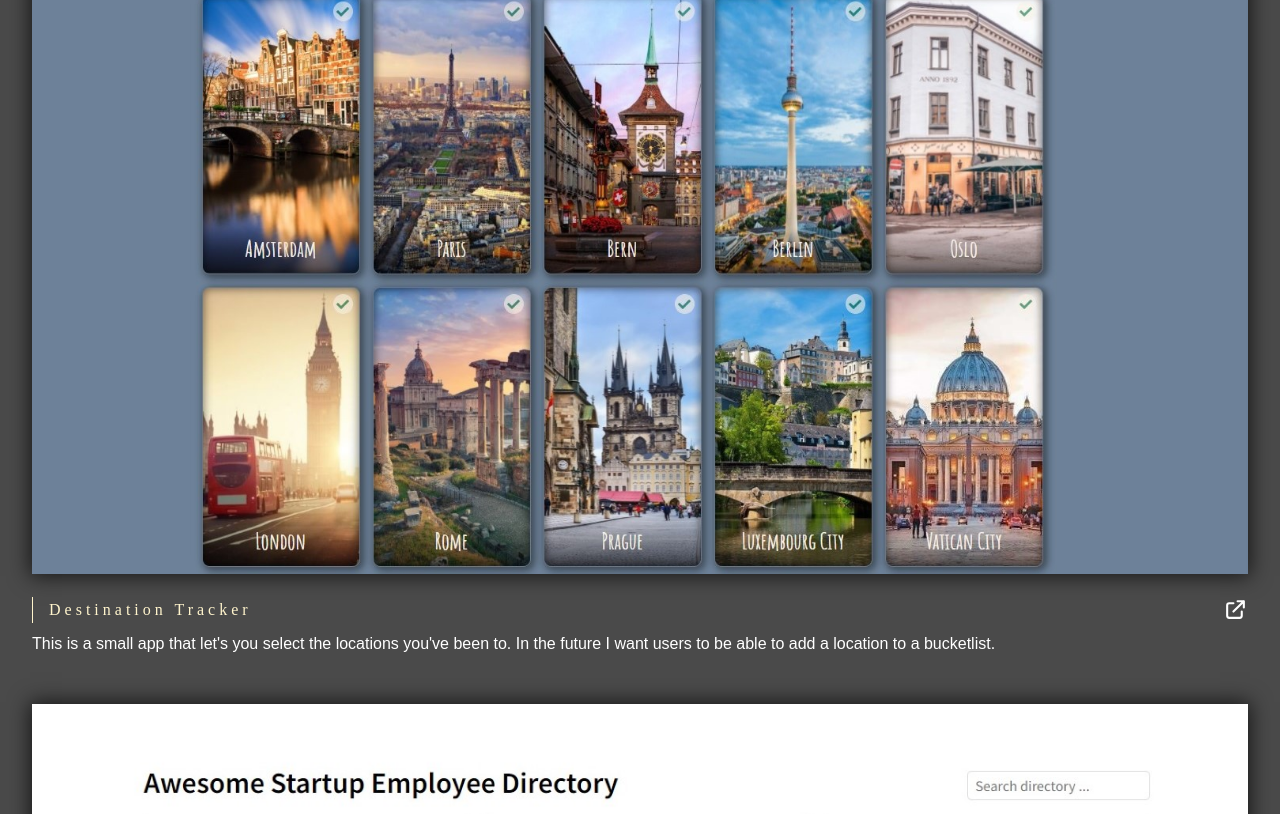
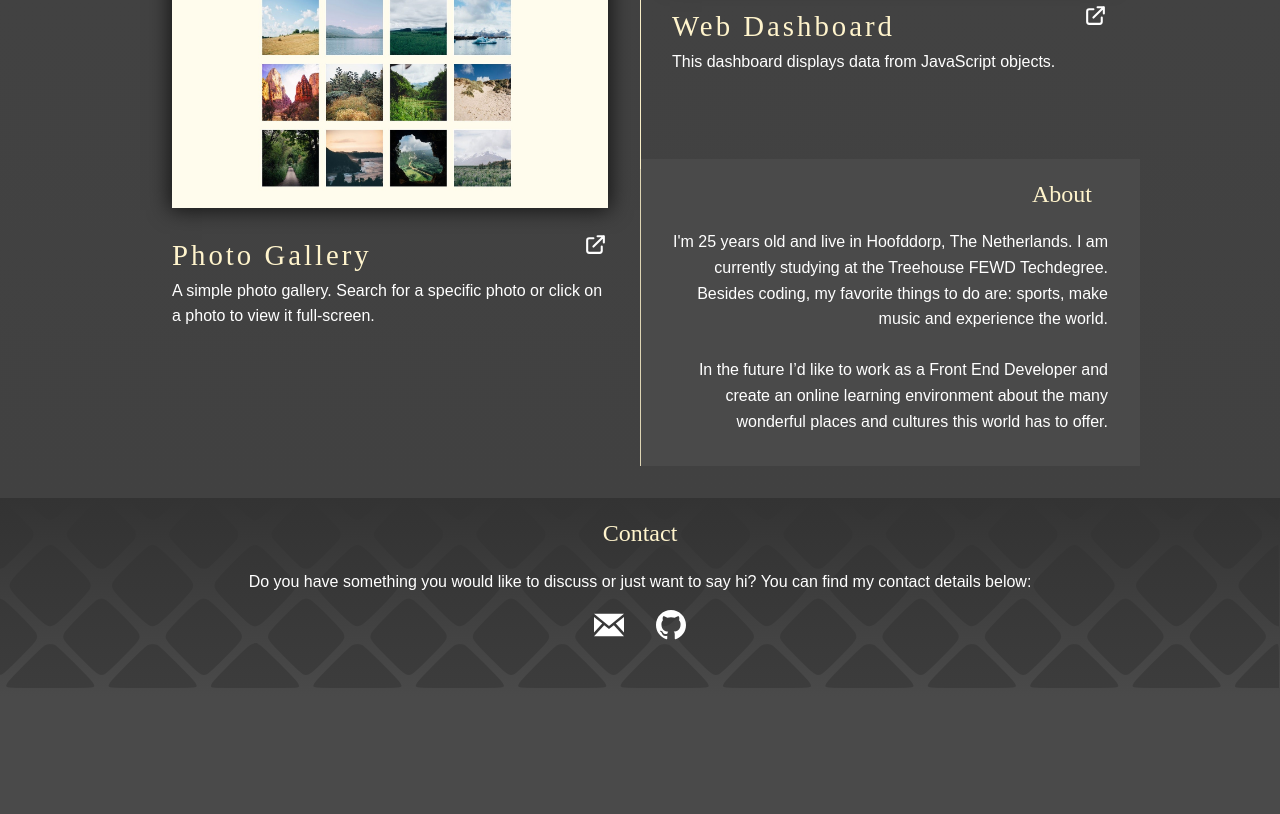
Before and after one commit to danieltreep/capstone-portfolio, a plain HTML site: page index.html in a window 1280 px wide. Shown: the part 1815-2629 px from the top of the page. After the commit the page ends 2511 px from the top, so only its background shows below. Drawn offline with Linux system fonts and the light colour scheme; a web font is replaced by a local one.

Commit message:
styling nearly done

```diff
--- a/css/styles.css
+++ b/css/styles.css
@@ -7,11 +7,21 @@
 /* Header styling */
 header {
     height: 100vh;
-    background: linear-gradient(0deg, rgb(51, 51, 51) 0%, rgb(74, 74, 74) 100%);
+    background: linear-gradient(45deg, rgb(51, 51, 51) 0%, rgba(51, 51, 51, 0.993) 40%, rgba(74, 74, 74, 0.801) 100%);
     padding: 1rem;
     display: flex;
     flex-direction: column;
     justify-content: space-between;
+    position: relative;
+
+}
+header::after {
+    content: url(../images/pattern.png);
+    position: absolute;
+    opacity: 65%;
+    bottom: 0;
+    right: 0;
+    z-index: -1;
 }
 nav {
     display: flex;
@@ -67,7 +77,7 @@ h3 {
 h3::after {
     content: "";
     position: absolute;
-    height: 8.5rem;
+    height: 8rem;
     border-left: 1px solid #FFF4CC;
     left: -1px;
 }
@@ -82,21 +92,25 @@ h3::after {
 
 /* Main styling */
 body {
-    display: grid;
     background-color: #4A4A4A;
+}
+main {
+    background: linear-gradient(180deg, rgb(68, 68, 68) 0%, rgb(65, 65, 65) 100%);
 }
 img {
     width: 100%;
     box-shadow: 0px 0px 20px 2px rgba(0, 0, 0, 0.712);
 }
+#projects {
+    margin-top: 0;
+    padding-top: 1rem;
+}
 .project {
-    margin: 2rem 2rem 3rem;
+    padding: 2rem;
 }
 h4 {
-    letter-spacing: 4px;
-    padding: 0 1rem 0;
+    letter-spacing: 3px;
     margin: 1rem 0 .5rem;
-    border-left: 1px solid #FFF4CC;
     color: #FFF4CC;
     font-weight: normal;
 }
@@ -110,8 +124,8 @@ h4 {
     margin: 0;
 }
 .about {
-    background: linear-gradient(180deg, rgb(51, 51, 51) 0%, rgb(74, 74, 74) 100%);
-    margin-bottom: 2rem;
+    background: linear-gradient(180deg, rgb(51, 51, 51) 0%, rgba(74, 74, 74, 0.801) 100%);
+    padding-bottom: 2rem;
 }
 .about h2 {
     padding: 1rem 1rem 0;
@@ -122,7 +136,7 @@ h4 {
 .about h2::after {
     content: "";
     position: absolute;
-    height: 7rem;
+    height: 5rem;
     border-right: 1px solid #FFF4CC;
     right: -1px;
     bottom: .5rem;
@@ -134,8 +148,9 @@ h4 {
 
 /* Footer styling*/
 footer {
-    background: linear-gradient(180deg, rgb(51, 51, 51) 0%, rgb(74, 74, 74) 100%);
-    margin-bottom: 2rem;
+    background: linear-gradient(180deg, rgb(51, 51, 51) 0%, rgba(74, 74, 74, 0.651) 100%);
+    padding-bottom: 2rem;
+    position: relative;
 }
 footer p {
     margin: 0 2rem ;
@@ -153,3 +168,122 @@ footer h2::after {
     left: -1px;
     bottom: .5rem;
 }
+footer::after {
+    content: url(../images/pattern.png);
+    position: absolute;
+    opacity: 50%;
+    bottom: 0;
+    right: 0;
+    z-index: -1;
+}
+.contact {
+    display: flex;
+    justify-content: center;
+}
+.contact a {
+    padding: 1rem;
+}
+.icon {
+    fill: white;
+}
+
+@media screen and (min-width: 768px) {
+    .main {
+        display: grid;
+        justify-content: center;
+        grid-gap: 1px 0;
+        grid-template-columns: repeat(2, minmax(300px, 500px));
+        grid-template-rows: repeat(6, .5fr);
+        margin: 0 auto;
+        padding: 2rem;
+        max-width: 1100px;
+        position: relative;
+        overflow: hidden;
+    }
+    #projects {
+        font-size: 3.5rem;
+        font-weight: 300;
+        align-self: center;
+        justify-self: center;
+        margin: 0;
+    }
+    .project {
+        max-width: 600px;
+        justify-self: center;
+        margin: 0;
+        padding: 2rem;
+    }
+    .p1 {
+        grid-column-start: 1;
+        grid-row-start: 1;
+        grid-row-end: 3;
+
+    }
+    .p2 {
+        grid-column-start: 2;
+        grid-row-start: 2;
+        grid-row-end: 4;
+
+    }
+    .p3 {
+        grid-column-start: 1;
+        grid-row-start: 3;
+        grid-row-end: 5;
+    }
+    .p4 {
+        grid-column-start: 2;
+        grid-row-start: 4;
+        grid-row-end: 6;
+    }
+    .p5 {
+        grid-column-start: 1;
+        grid-row-start: 5;
+        grid-row-end: 7;
+    }
+    .about {
+        grid-column-start: 2;
+        grid-column-end: 2;
+        grid-row-start: 6;
+        text-align: left;
+        background: #4A4A4A;
+        position: relative;
+    }
+    h4 {
+        font-size: 1.2rem;
+        margin-bottom: 0;
+    }
+    footer {
+        text-align: center;
+        overflow: hidden;
+    }
+    h2::after,
+    h3::after {
+        display: none;
+    }
+    main::after {
+        content: "";
+        position: absolute;
+        border-left: 1px solid #fff4ccd0;
+        left: 50%;
+        right: 50%;
+        top: calc(100vh - 1rem);
+        height: 1200px;
+    }
+    .about::after {
+        content: "";
+        position: absolute;
+        border-left: 1px solid #fff4ccd0;
+        height: 500px;
+        bottom: 0;
+    }
+
+}
+
+@media screen and (min-width: 1024px) {
+    #projects {
+        font-size: 4rem;
+    }
+    h4 {
+        font-size: 1.8rem;
+    }
+}
--- a/index.html
+++ b/index.html
@@ -14,9 +14,9 @@
 <body>
     <header>
         <nav>
-            <a href="">Projects</a>
-            <a href="">About</a>
-            <a href="">Contact</a>
+            <a href="#projects">Projects</a>
+            <a href="#about">About</a>
+            <a href="#contact">Contact</a>
         </nav>
         <div>
             <div class="intro">
@@ -32,9 +32,10 @@
 
     </header>
     <main>
-        <h2>Projects</h2>
+        <div class="main">
+            <h2 id="projects">Projects</h2>
 
-        <div class="project">
+                <div class="project p1">
                     <img src="images/wheel.jpg" alt="Wheel of Success project">
                     <div>
                         <a href=""><svg class="photo-link" fill="none" stroke="currentColor" viewBox="0 0 24 24" xmlns="http://www.w3.org/2000/svg"><path stroke-linecap="round" stroke-linejoin="round" stroke-width="2" d="M10 6H6a2 2 0 00-2 2v10a2 2 0 002 2h10a2 2 0 002-2v-4M14 4h6m0 0v6m0-6L10 14"></path></svg></a>
@@ -43,16 +44,16 @@
                     </div>
                 </div>
 
-        <div class="project">
+                <div class="project p2">
                     <img src="images/bucketlist.jpg" alt="Destination Tracker project">
                     <div>
                         <a href=""><svg class="photo-link" fill="none" stroke="currentColor" viewBox="0 0 24 24" xmlns="http://www.w3.org/2000/svg"><path stroke-linecap="round" stroke-linejoin="round" stroke-width="2" d="M10 6H6a2 2 0 00-2 2v10a2 2 0 002 2h10a2 2 0 002-2v-4M14 4h6m0 0v6m0-6L10 14"></path></svg></a>
                         <h4>Destination Tracker</h4>
-                <p>This is a small app that let's you select the locations you've been to. In the future I want users to be able to add a location to a bucketlist.</p>
+                        <p>This is a small app that let's you select the locations you've been to. In the future I want users to be able to add their own locations and add a location to a bucketlist.</p>
                     </div>
                 </div>
 
-        <div class="project">
+                <div class="project p3">
                     <img src="images/directory.jpg" alt="Employee Directory project">
                     <div>
                         <a href=""><svg class="photo-link" fill="none" stroke="currentColor" viewBox="0 0 24 24" xmlns="http://www.w3.org/2000/svg"><path stroke-linecap="round" stroke-linejoin="round" stroke-width="2" d="M10 6H6a2 2 0 00-2 2v10a2 2 0 002 2h10a2 2 0 002-2v-4M14 4h6m0 0v6m0-6L10 14"></path></svg></a>
@@ -61,7 +62,7 @@
                     </div>
                 </div>
 
-        <div class="project">
+                <div class="project p4">
                     <img src="images/dashboard.jpg" alt="WebApp Dashboard project">
                     <div>
                         <a href=""><svg class="photo-link" fill="none" stroke="currentColor" viewBox="0 0 24 24" xmlns="http://www.w3.org/2000/svg"><path stroke-linecap="round" stroke-linejoin="round" stroke-width="2" d="M10 6H6a2 2 0 00-2 2v10a2 2 0 002 2h10a2 2 0 002-2v-4M14 4h6m0 0v6m0-6L10 14"></path></svg></a>
@@ -70,7 +71,7 @@
                     </div>
                 </div>
 
-        <div class="project">
+                <div class="project p5">
                     <img src="images/gallery.jpg" alt="Photo Gallery project">
                     <div>
                         <a href=""><svg class="photo-link" fill="none" stroke="currentColor" viewBox="0 0 24 24" xmlns="http://www.w3.org/2000/svg"><path stroke-linecap="round" stroke-linejoin="round" stroke-width="2" d="M10 6H6a2 2 0 00-2 2v10a2 2 0 002 2h10a2 2 0 002-2v-4M14 4h6m0 0v6m0-6L10 14"></path></svg></a>
@@ -79,20 +80,21 @@
                     </div>
                 </div>
 
-        <div class="about">
+
+            <div id="about" class="about">
                 <h2>About</h2>
                 <p>I'm 25 years old and live in Hoofddorp, The Netherlands. I am currently studying at the Treehouse FEWD Techdegree. Besides coding, my favorite things to do are: sports, make music and experience the world. </p>
                 <br>
                 <p>In the future I’d like to work as a Front End Developer and create an online learning environment about the many wonderful places and cultures this world has to offer.</p>
-            <br>
-            <p class="last">The digital world is just as amazing as the real one and I love to learn about new things, skills and technologies.</p>
             </div>
-
+        </div>
     </main>
     <footer>
-        <div>
-            <h2>Contact</h2>
-            <p>Find me on the following platforms:</p>
+        <h2 id="contact">Contact</h2>
+        <p>Do you have something you would like to discuss or just want to say hi? You can find my contact details below:</p>
+        <div class="contact">
+            <a href=""><svg class="icon"  width="30" height="30" viewBox="0 0 24 24"><path d="M12 12.713l-11.985-9.713h23.971l-11.986 9.713zm-5.425-1.822l-6.575-5.329v12.501l6.575-7.172zm10.85 0l6.575 7.172v-12.501l-6.575 5.329zm-1.557 1.261l-3.868 3.135-3.868-3.135-8.11 8.848h23.956l-8.11-8.848z"/></svg></a>
+            <a href=""><svg class="icon"  width="30" height="30" viewBox="0 0 24 24"><path d="M12 0c-6.626 0-12 5.373-12 12 0 5.302 3.438 9.8 8.207 11.387.599.111.793-.261.793-.577v-2.234c-3.338.726-4.033-1.416-4.033-1.416-.546-1.387-1.333-1.756-1.333-1.756-1.089-.745.083-.729.083-.729 1.205.084 1.839 1.237 1.839 1.237 1.07 1.834 2.807 1.304 3.492.997.107-.775.418-1.305.762-1.604-2.665-.305-5.467-1.334-5.467-5.931 0-1.311.469-2.381 1.236-3.221-.124-.303-.535-1.524.117-3.176 0 0 1.008-.322 3.301 1.23.957-.266 1.983-.399 3.003-.404 1.02.005 2.047.138 3.006.404 2.291-1.552 3.297-1.23 3.297-1.23.653 1.653.242 2.874.118 3.176.77.84 1.235 1.911 1.235 3.221 0 4.609-2.807 5.624-5.479 5.921.43.372.823 1.102.823 2.222v3.293c0 .319.192.694.801.576 4.765-1.589 8.199-6.086 8.199-11.386 0-6.627-5.373-12-12-12z"/></svg></a>
         </div>
     </footer>
 </body>
```
Also changed, not shown: images/pattern.png (added). Lines whose indentation alone changed are shown as unchanged.
